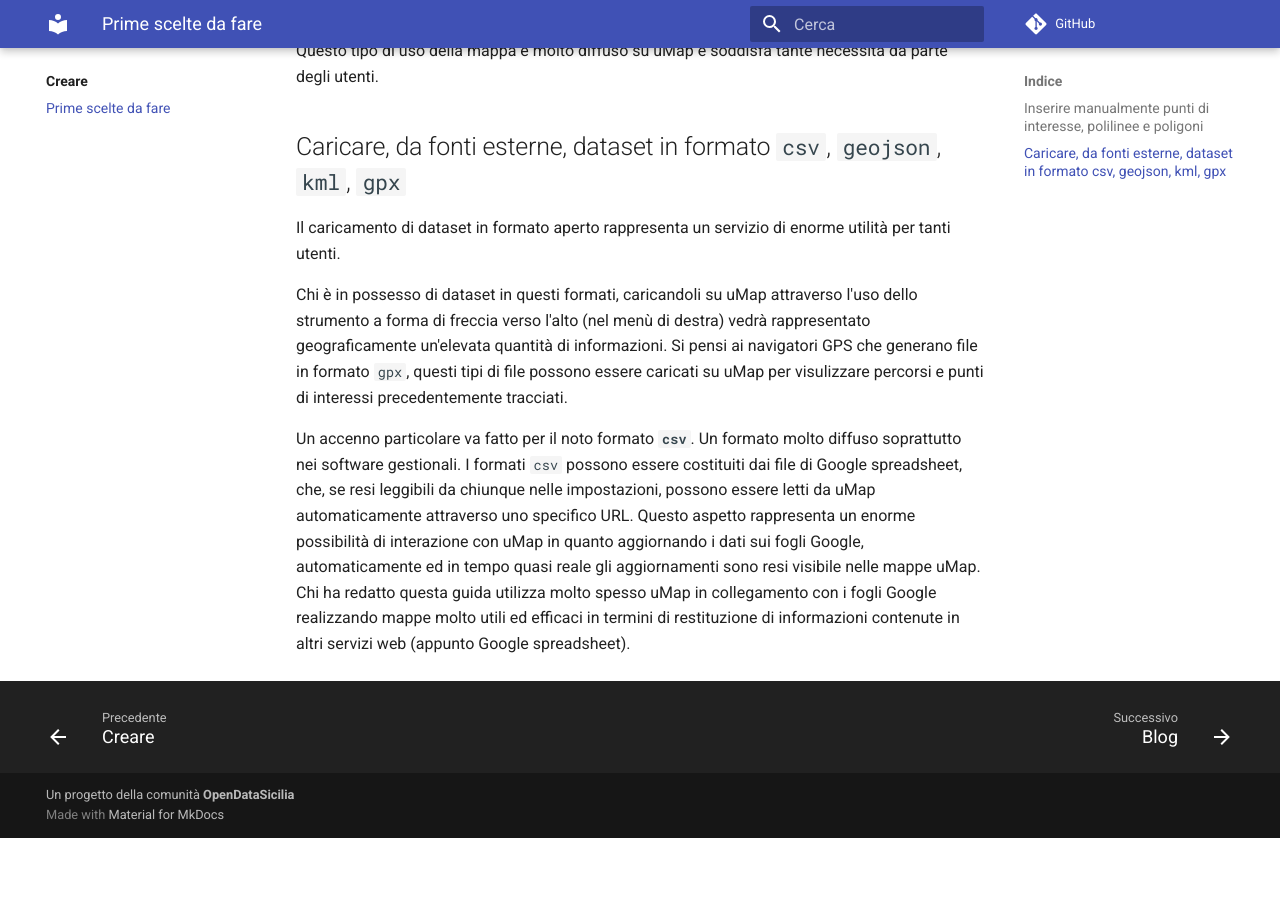
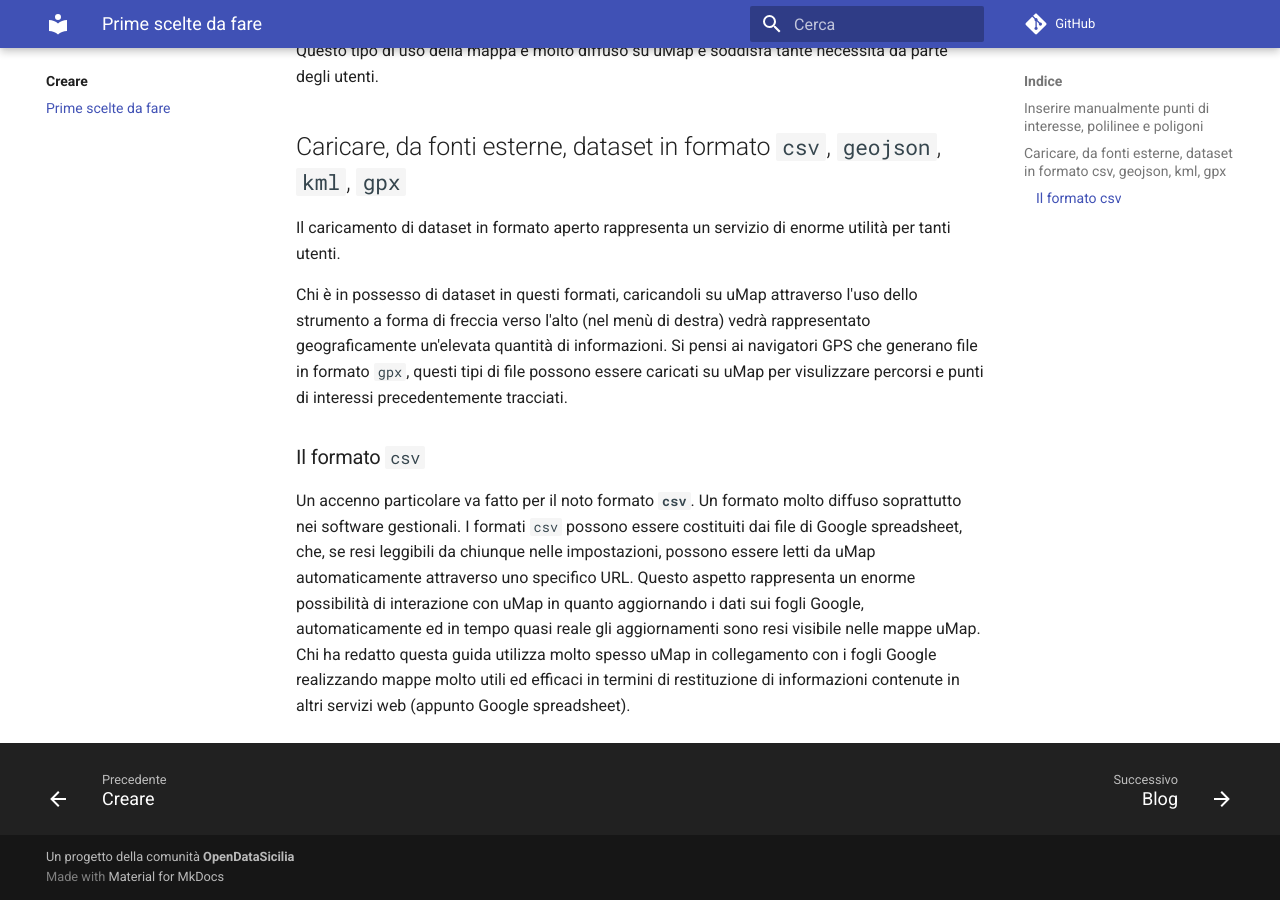
Before and after one commit to opendatasicilia/guida-umap, an MkDocs documentation site: the page built from docs/creare/index-scelte.md, in a window 1280 px wide and 900 px high, scrolled down 1109 px. Built offline with MkDocs 1.6.1 and Material for MkDocs 9.7.7, drawn with Linux system fonts in a browser that asks for light colours; comment, search, counter and statistics services are not loaded; before the commit the page ends 1947 px from its top, so only the background shows below that.

Commit message:
Update index-scelte.md

```diff
--- a/docs/creare/index-scelte.md
+++ b/docs/creare/index-scelte.md
@@ -25,4 +25,6 @@
 
 Chi è in possesso di dataset in questi formati, caricandoli su uMap attraverso l'uso dello strumento a forma di freccia verso l'alto (nel menù di destra) vedrà rappresentato geograficamente un'elevata quantità di informazioni. Si pensi ai navigatori GPS che generano file in formato `gpx`, questi tipi di file possono essere caricati su uMap per visulizzare percorsi e punti di interessi precedentemente tracciati.
 
+### Il formato `csv`
+
 Un accenno particolare va fatto per il noto formato **`csv`**. Un formato molto diffuso soprattutto nei software gestionali. I formati `csv` possono essere costituiti dai file di Google spreadsheet, che, se resi leggibili da chiunque nelle impostazioni, possono essere letti da uMap automaticamente attraverso uno specifico URL. Questo aspetto rappresenta un enorme possibilità di interazione con uMap in quanto aggiornando i dati sui fogli Google, automaticamente ed in tempo quasi reale gli aggiornamenti sono resi visibile nelle mappe uMap. Chi ha redatto questa guida utilizza molto spesso uMap in collegamento con i fogli Google realizzando mappe molto utili ed efficaci in termini di restituzione di informazioni contenute in altri servizi web (appunto Google spreadsheet).
```
